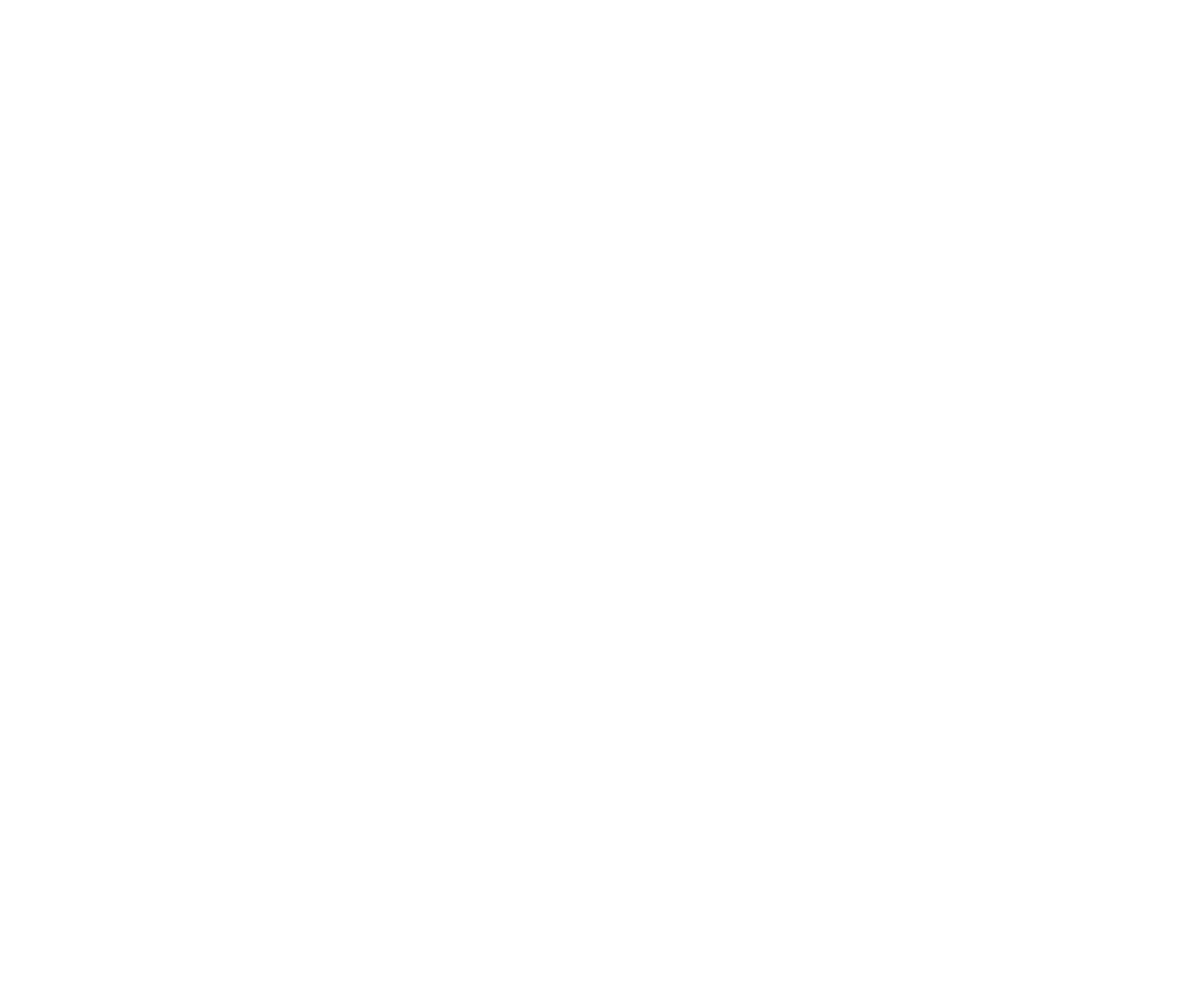
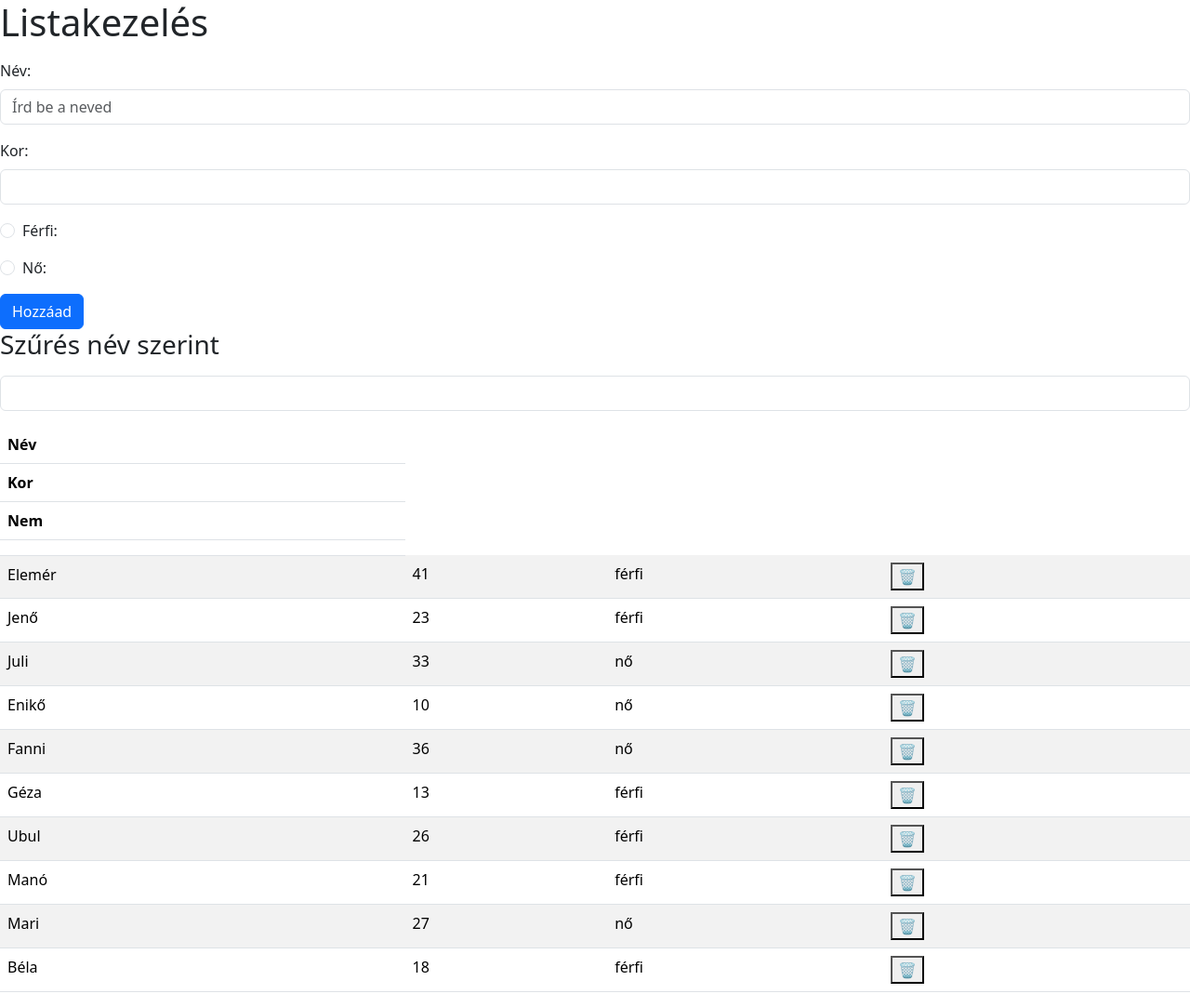
Before and after one commit to horvathnauzika/Listamuveletek, a plain HTML site: page index.html in a window 1280 px wide. Shown: the whole page at 93% size. Before the commit the page ends 800 px from the top, so only its background shows below. Drawn offline with nearby package versions, Linux system fonts and the light colour scheme.

Commit message:
folytatas

```diff
--- a/adat.js
+++ b/adat.js
@@ -38,5 +38,15 @@ export const emberekLISTA=[
         nev: "Fanni",
         kor: 36,
         nem: false
+    },
+    {
+        nev: "Elemér",
+        kor: 41,
+        nem: true
+    },
+    {
+        nev: "Enikő",
+        kor: 10,
+        nem: false
     }
 ]
--- /dev/null
+++ b/fuggvenyek.js
@@ -0,0 +1,23 @@
+export function tablazatletrehoz(lista){
+    let txt = "<div class='table-responsive'><table class=' table table-striped'>";
+    txt += "<thead>";
+    txt += "<tr><th>Név</th></tr><tr><th>Kor</th></tr><tr><th>Nem</th></tr><tr><th></th></tr>"
+    txt += "</thead>";
+    txt += "<tbody>";
+    lista.forEach((elem, index) => {
+        txt += `<tr>
+            <td>${elem.nev}</td>
+            <td>${elem.kor}</td>
+            <td>${elem.nem?"férfi":"nő"}</td>
+            <td><button id="${index}">🗑️</button></td>
+        </tr>`
+    });
+    txt += "</tbody>"
+    txt += "</table></div>";
+    return txt
+}
+
+export function megjelenit(txt){
+    const ELEM=$(".adatok")
+    ELEM.html(txt)
+}
--- a/index.html
+++ b/index.html
@@ -1,12 +1,53 @@
 <!DOCTYPE html>
-<html lang="en">
+<html lang="hu">
+
 <head>
     <meta charset="UTF-8">
     <meta name="viewport" content="width=device-width, initial-scale=1.0">
-    <title>Document</title>
+    <title>Horváth Nauzika</title>
+    <script src="https://ajax.googleapis.com/ajax/libs/jquery/3.7.1/jquery.min.js"></script>
+    <link href="https://cdn.jsdelivr.net/npm/bootstrap@5.3.3/dist/css/bootstrap.min.css" rel="stylesheet">
+    <script src="https://cdn.jsdelivr.net/npm/bootstrap@5.3.3/dist/js/bootstrap.bundle.min.js"></script>
     <script type="module" src="main.js"></script>
 </head>
+
 <body>
+    <header>
+        <h1>Listakezelés</h1>
+    </header>
+    <article>
+        <div class="urlap">
+            <div class="mb-3 mt-3">
+                <label for="nev" class="form-label">Név:</label>
+                <input type="text" class="form-control" id="nev" placeholder="Írd be a neved" name="nev">
+            </div>
+            <div class="mb-3">
+                <label for="kor" class="form-label">Kor:</label>
+                <input type="number" class="form-control" id="kor" min="kor" max="120" name="kor">
+            </div>
+            <div class="form-check mb-3">
+                <label class="form-check-label">Férfi:</label>
+                <input class="form-check-input" type="radio" name="nem" value="ferfi">
+                </label>
+            </div>
+            <div class="form-check mb-3">
+                <label class="form-check-label">Nő:</label>
+                <input class="form-check-input" type="radio" name="nem" value="no">
+                </label>
+            </div>
+            <button type="submit" class="btn btn-primary">Hozzáad</button>
+        </div>
 
+        <div class="szuro">
+            <h3>Szűrés név szerint</h3>
+            <div class="mb-3 mt-3">
+                <input type="text" class="form-control" id="sznev" name="sznev">
+            </div>
+        </div>
+        <div class="adatok">
+
+        </div>
+    </article>
 </body>
+
 </html>
--- a/main.js
+++ b/main.js
@@ -1,4 +1,5 @@
 import { emberekLISTA } from "./adat.js";
+import { megjelenit, tablazatletrehoz } from "./fuggvenyek.js";
 
 // függvény, működik a hoisting
 function listaKiir() {
@@ -69,3 +70,25 @@ function veletlen() {
   console.log(emberekLISTA);
 }
 veletlen();
+
+/* Jelenítsük meg az adatainkat egy táblázatban az adatok div-ben, az űrlap div-ben legyen egy űrlap, amivel ilyen adatokat tudunk a táblázatba beletenni
+a táblázat fejlécére kattintva rendezzünk a táblázatot név szerint
+// Tudjunk törölni a táblázatból egy sort
+// Legyen egy szűrőmező, ami segítségével névszerint tudjuk szrűni az adatainkat */
+
+/* Milyen függvények kellenek ezekhez a feladatokhoz?
+1. tablazatletrehoz(lista); - txt - lista alapján készít egy html kódot, ami egy táblázat, visszatérési értéke az elkészült html szöveget minden sor mellett egy törlés ikonnal
+
+2. megjelenit(txt); - megjeleníti a paraméterben kapott szöveget egy adott html elemben
+
+3. rendez(lista); - rlista megrendezi a listát az adott paraméter szerint, a megrendezett listát visszaadja, akkor fut le, amikor rákattintunk a táblázat fejlécére
+
+4. szures(lista, keresoszoveg) -> visszatérési értéke: egy újabb lista, neve szurtlista -  akkor fog lefutni, ha a szűrőmezőben változás történik (keyup) - a listában a név mezőben keres egyezéseket, és szűri a listát ez alapján - filter
+
+5. sorbeszur(lista); -> ujLista -  ha a submit gombra kattintunk, akkor fog lefutni a függvény, az űrlap adatokat átalakítjuk egy objektummá és hozzáadjuk a listához (push)
+
+6. torol(index, lista); - törli a lista indexedik sorát, minden sor mellett lesz egy töröl ikon, amire kattintva megkapjuk az adott sor indexet, és meghívódik a torol függvény
+
+*/
+let txt = tablazatletrehoz(emberekLISTA)
+megjelenit(txt)
```
Also changed, not shown: 1 other file.
